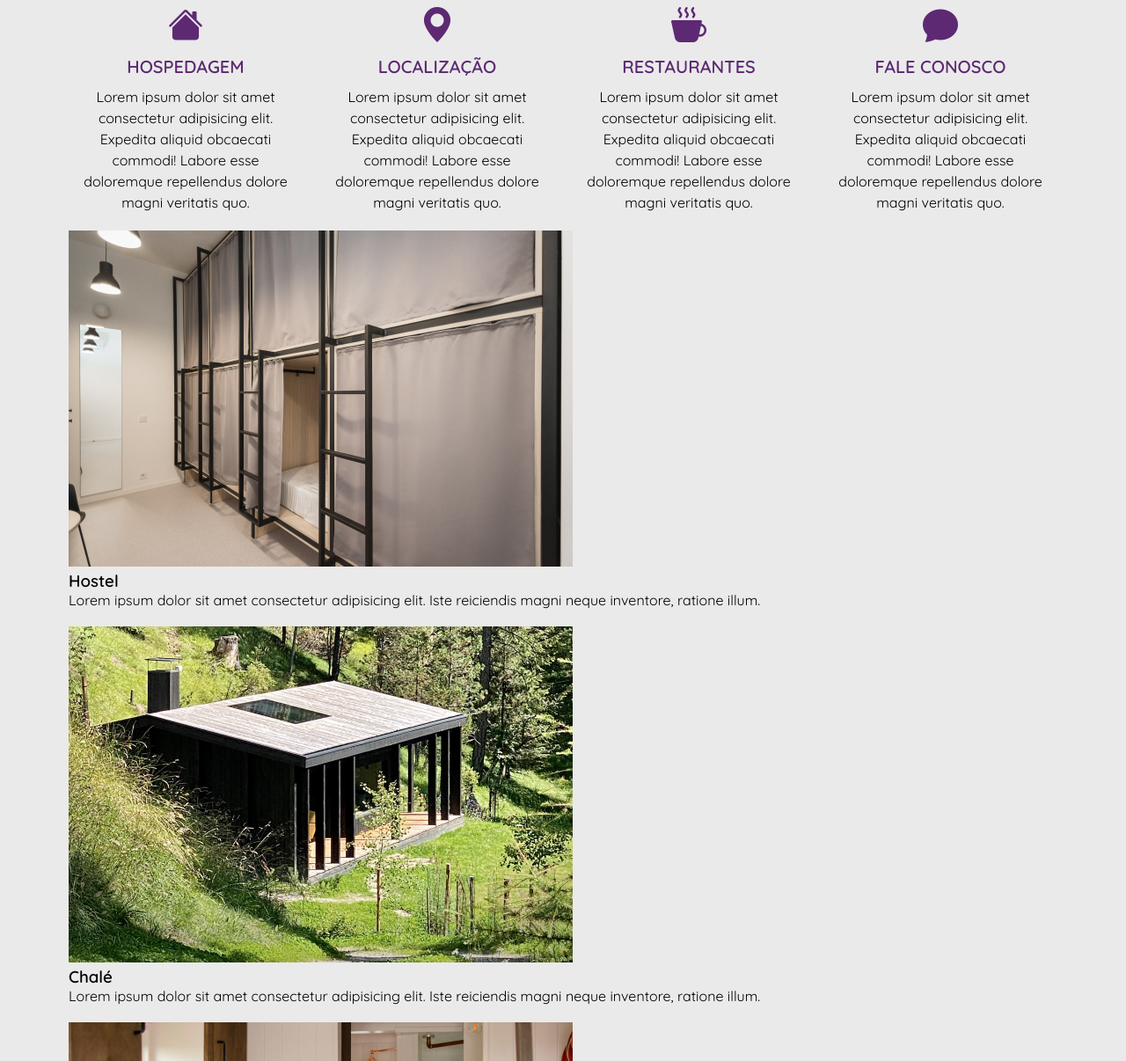
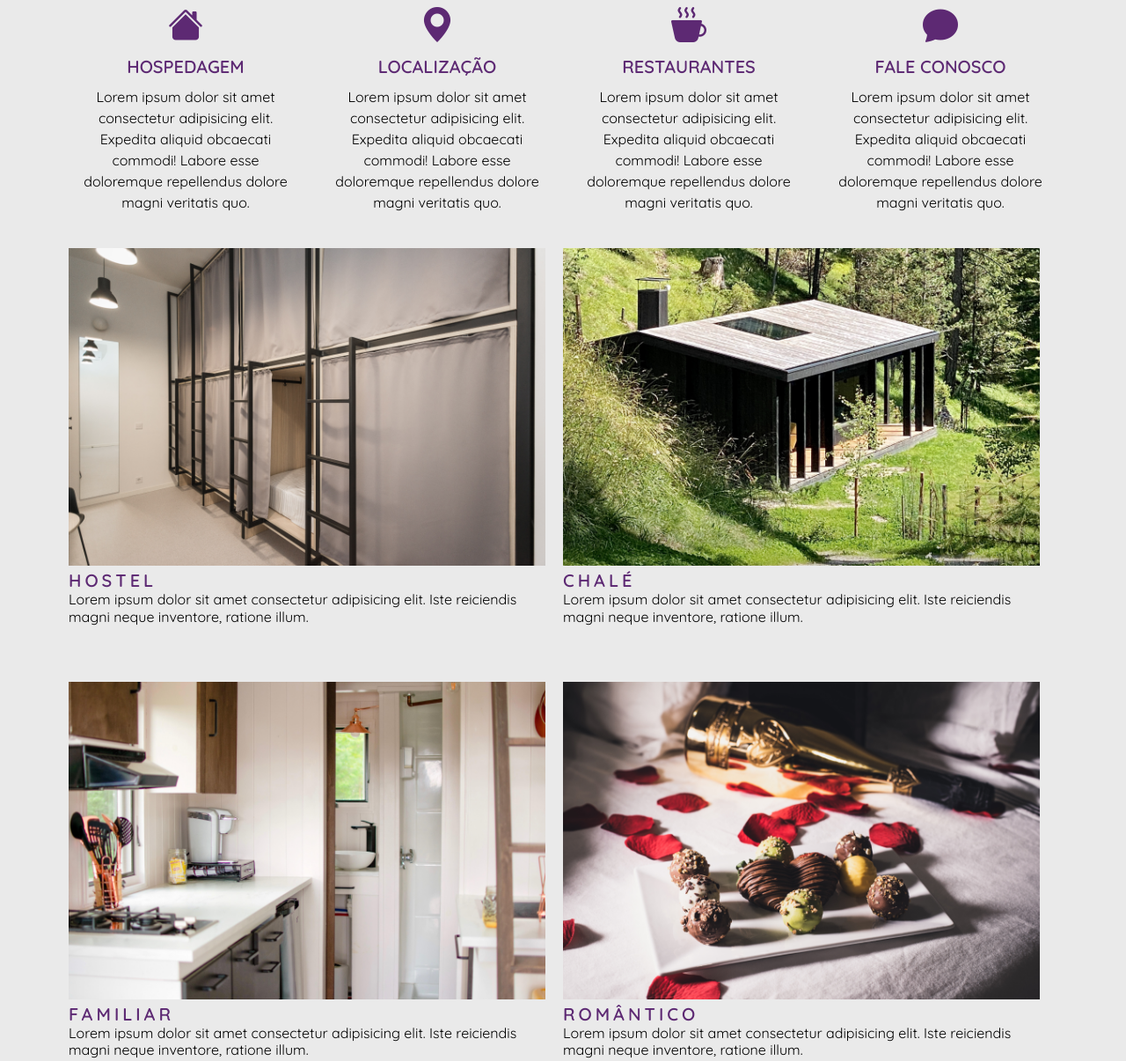
Before and after one commit to luismrtns/angel-hostels, a plain HTML site: page index.html in a window 1280 px wide. Shown: the part 720-1926 px from the top of the page at 88% size. Drawn offline with nearby package versions, Linux system fonts and the light colour scheme.

Commit message:
ajeitei o conteudo do main

```diff
--- a/estilo.css
+++ b/estilo.css
@@ -146,3 +146,27 @@ body{
   width: 90%;
   margin: auto;
 }
+
+.main-content{
+  padding: 2rem;
+}
+
+.main-content .row{
+  row-gap: 4em;
+}
+
+.main-img img{
+  width: 100%;
+}
+
+.main-content p{
+  line-height: 1.2;
+}
+
+.main-title{
+  text-transform: uppercase;
+  color: var(--cor-1);
+  font-weight: bold;
+  letter-spacing: .2em;
+  font-size: 1.25em;
+}
--- a/responsive.css
+++ b/responsive.css
@@ -117,4 +117,8 @@
   .col-xl-3{
     width: calc(25% - 2rem);
   }
+
+  .col-xl-6{
+    width: calc(50% - 2rem);
+  }
 }
```
